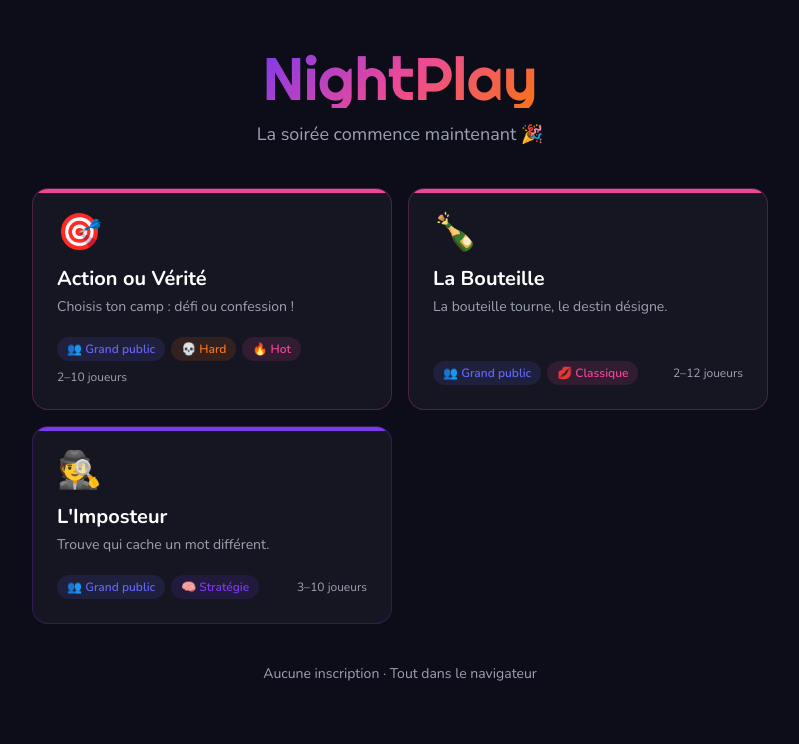
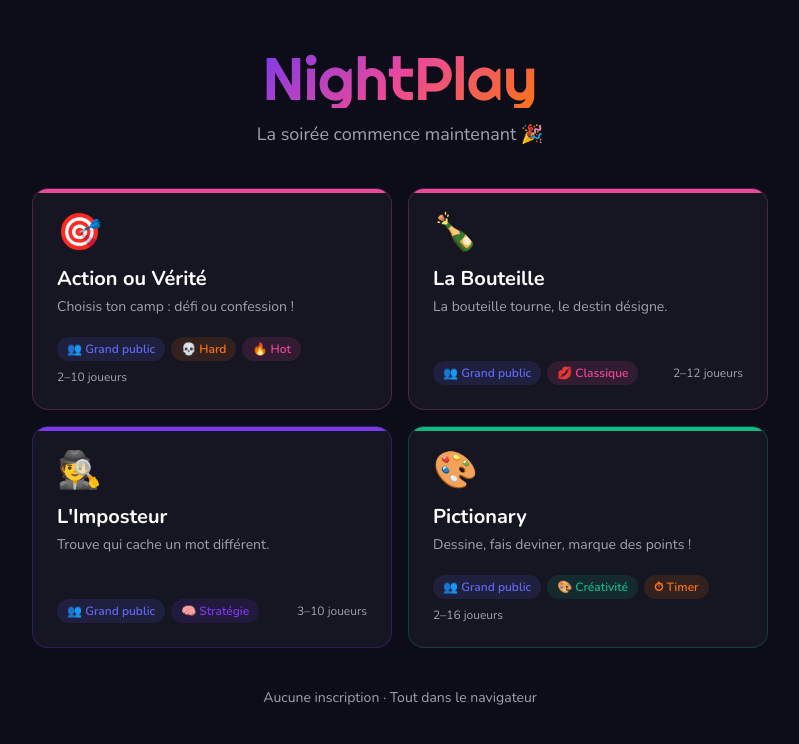
Before and after one commit to LeoMCGN/nightplay, a React (Vite) app: page / in a window 1280 px wide. Shown: the top 744 px of the page, without its empty margins (240-1039 px from the left). Built offline with nearby package versions, Linux system fonts and the light colour scheme.

Commit message:
feat: register Pictionary game in router and game list

```diff
--- a/src/App.jsx
+++ b/src/App.jsx
@@ -6,6 +6,7 @@ import PlayerSetup from './pages/PlayerSetup'
 import ActionVerite from './pages/games/ActionVerite'
 import Imposteur from './pages/games/Imposteur'
 import Bouteille from './pages/games/Bouteille'
+import Pictionary from './pages/games/Pictionary'
 
 export default function App() {
   return (
@@ -18,6 +19,7 @@ export default function App() {
             <Route path="/play/action-verite" element={<ActionVerite />} />
             <Route path="/play/imposteur" element={<Imposteur />} />
             <Route path="/play/bouteille" element={<Bouteille />} />
+            <Route path="/play/pictionary" element={<Pictionary />} />
           </Routes>
         </AnimatePresence>
       </BrowserRouter>
--- a/src/data/games.js
+++ b/src/data/games.js
@@ -47,4 +47,20 @@ export const GAMES = [
       { label: '🧠 Stratégie', color: '#7C3AED' },
     ],
   },
+  {
+    id: 'pictionary',
+    name: 'Pictionary',
+    emoji: '🎨',
+    description: 'Dessine, fais deviner, marque des points !',
+    color: '#10B981',
+    gradient: 'from-emerald-500 to-teal-600',
+    minPlayers: 2,
+    maxPlayers: 16,
+    route: '/play/pictionary',
+    tags: [
+      { label: '👥 Grand public', color: '#6366F1' },
+      { label: '🎨 Créativité', color: '#10B981' },
+      { label: '⏱ Timer', color: '#F97316' },
+    ],
+  },
 ]
```
